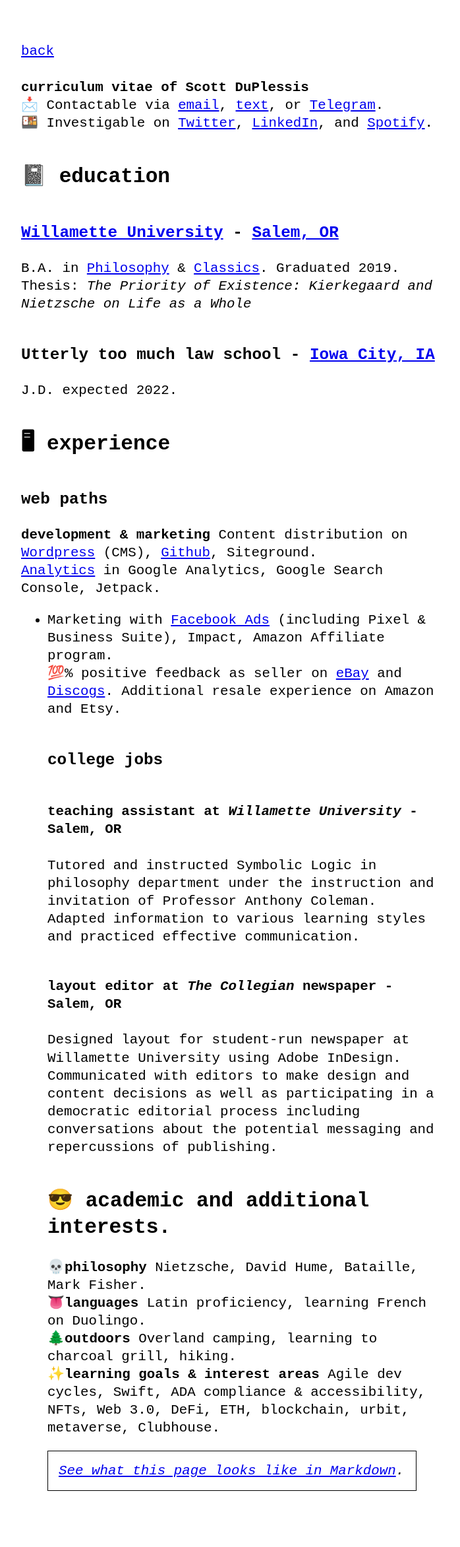
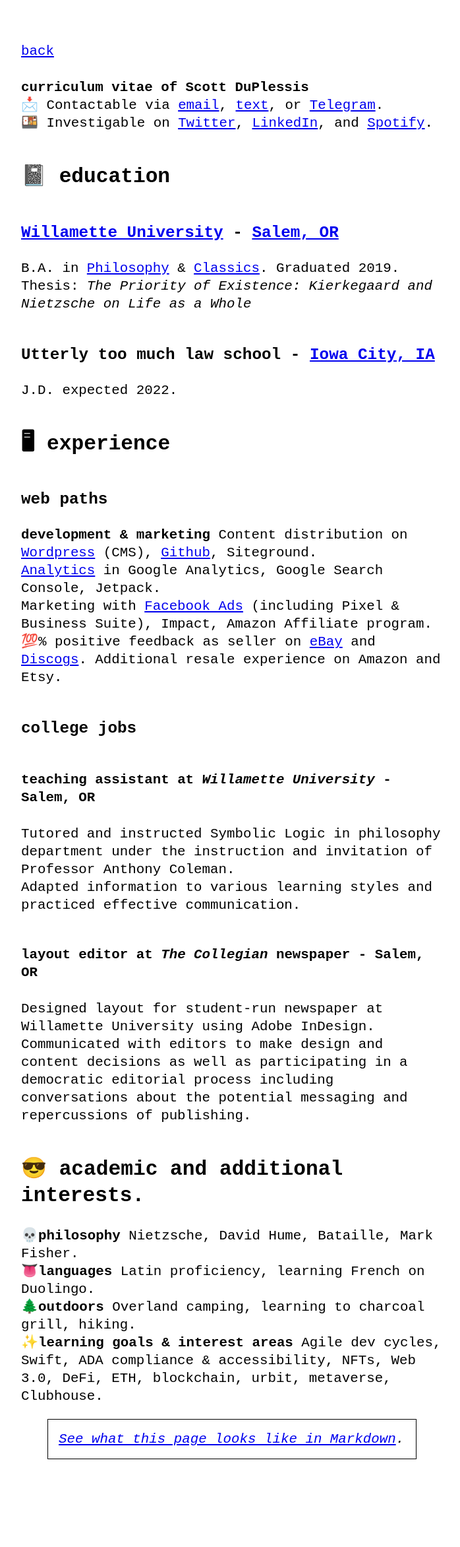
Before and after one commit to lemurodigital/lemuro.digital, a Jekyll site: the page built from cv.md, in a window 1280 px wide. Shown: the whole page at 66% size, without its empty margins (288-986 px from the left). Built offline with Jekyll 4.4.1, drawn with Linux system fonts in a browser that asks for light colours; after the commit the page ends 2296 px from its top, so only the background shows below that.

Commit message:
Update cv.md

```diff
--- a/cv.md
+++ b/cv.md
@@ -17,7 +17,7 @@ J.D. expected 2022.
 **development & marketing**
 Content distribution on [Wordpress](https://fossguides.co/) (CMS), [Github](https://lemuro.digital/), Siteground.
 [Analytics](https://fossguides.co/) in Google Analytics, Google Search Console, Jetpack.
-- Marketing with [Facebook Ads](https://facebook.com/fossguides) (including Pixel & Business Suite), Impact, Amazon Affiliate program.
+Marketing with [Facebook Ads](https://facebook.com/fossguides) (including Pixel & Business Suite), Impact, Amazon Affiliate program.
 💯% positive feedback as seller on [eBay](https://www.ebay.com/usr/scottd90024) and [Discogs](https://www.discogs.com/sell/seller_feedback/scottd90024). Additional resale experience on Amazon and Etsy.
 ### college jobs
 #### **teaching assistant** at _Willamette University_ - Salem, OR
```
